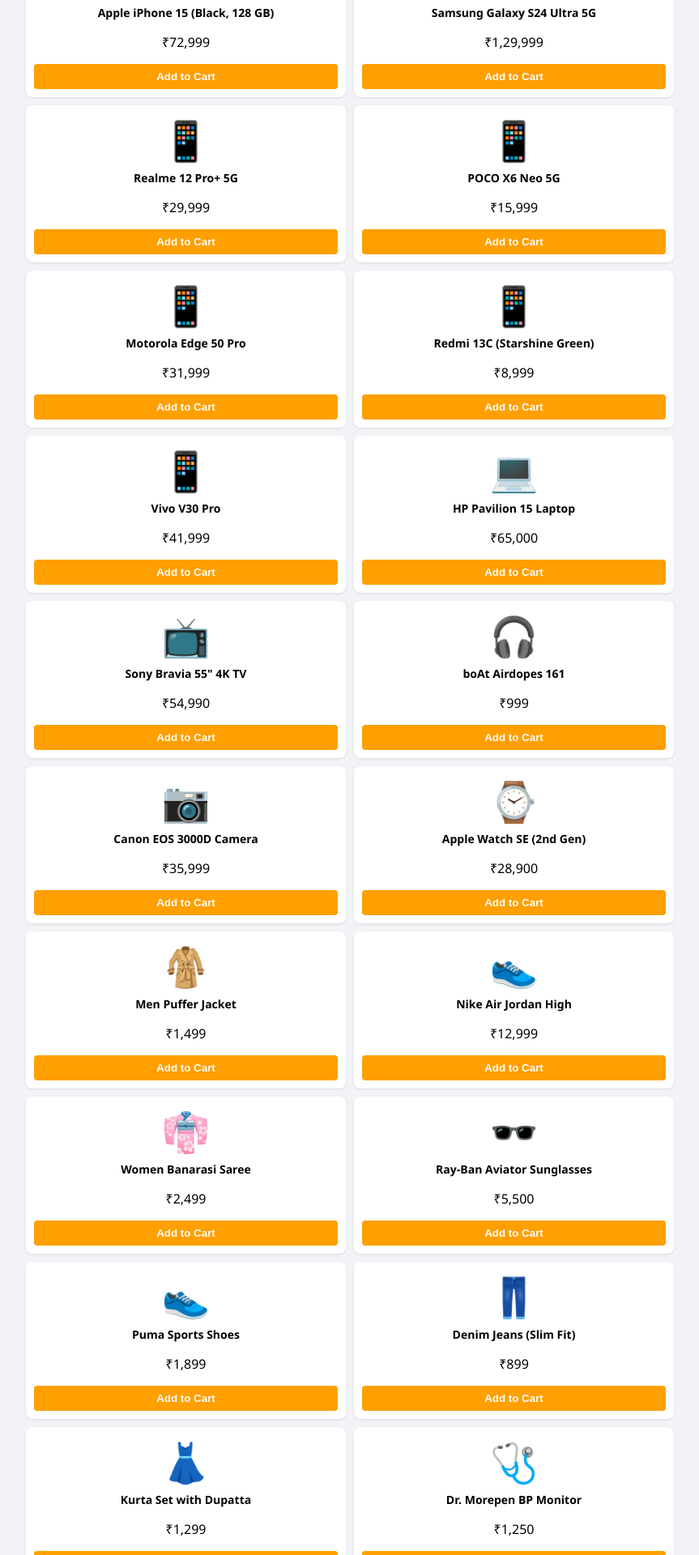
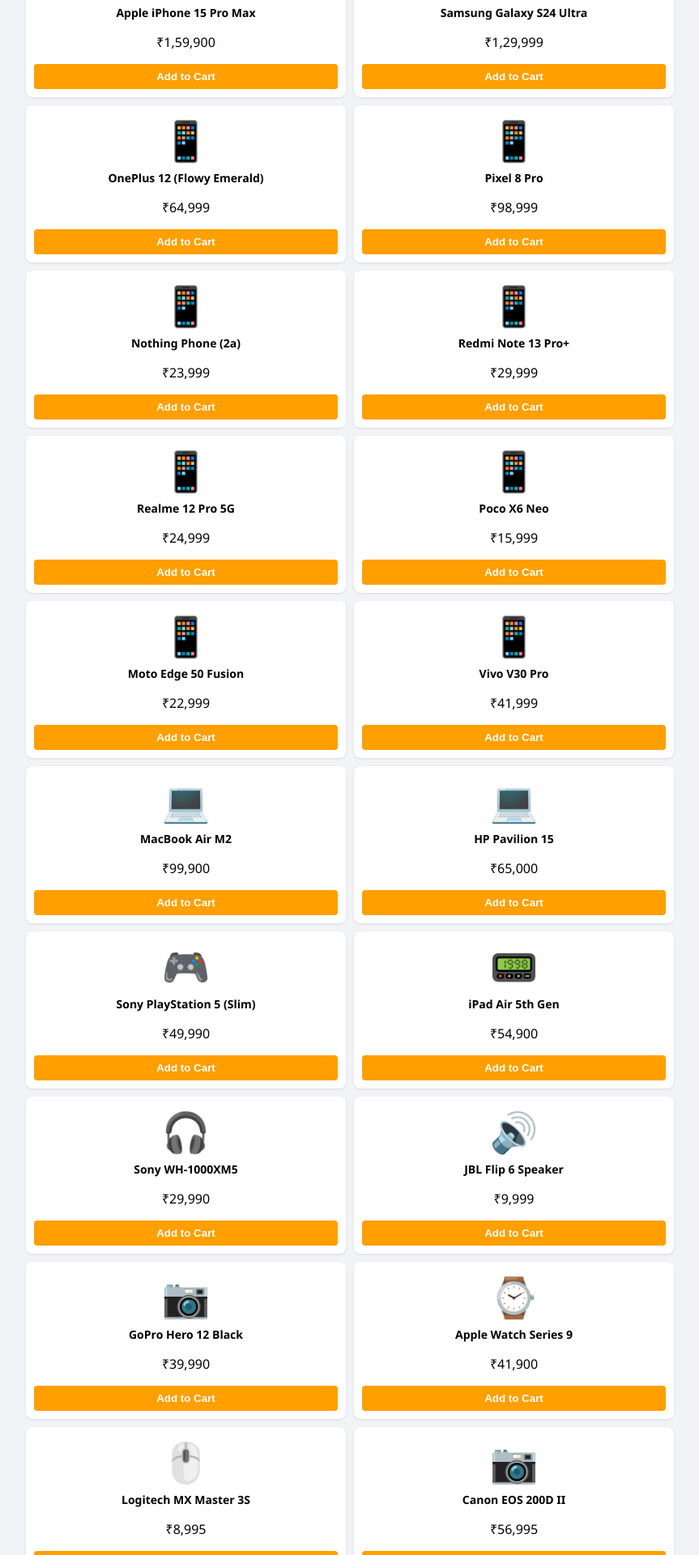
Before and after one commit to SIDHIMUSIC/E-commerce-Store-Shopping-Cart-, a React (Vite) app: page / in a window 1280 px wide. Shown: the part 260-2180 px from the top of the page at 81% size, without its empty margins (208-1071 px from the left). Built offline with nearby package versions, Linux system fonts and the light colour scheme.

Commit message:
ʜᴀʀʀʏ

```diff
--- a/src/App.jsx
+++ b/src/App.jsx
@@ -2,48 +2,84 @@
 import { useSelector, useDispatch } from 'react-redux';
 import { addToCart, removeFromCart, clearCart } from './cartSlice';
 import './App.css';
+// 🔥 MEGA STORE DATA (60+ Items)
+const PRODUCTS = [
+  // --- MOBILES (10 Items) ---
+  { id: 1, title: 'Apple iPhone 15 Pro Max', price: 159900, category: 'Mobiles', image: '📱', description: 'Natural Titanium, 256GB, A17 Pro Chip.' },
+  { id: 2, title: 'Samsung Galaxy S24 Ultra', price: 129999, category: 'Mobiles', image: '📱', description: 'AI Phone, 200MP Camera, S-Pen included.' },
+  { id: 3, title: 'OnePlus 12 (Flowy Emerald)', price: 64999, category: 'Mobiles', image: '📱', description: '16GB RAM, Snapdragon 8 Gen 3, Hasselblad Camera.' },
+  { id: 4, title: 'Pixel 8 Pro', price: 98999, category: 'Mobiles', image: '📱', description: 'Google AI, Best Camera for photos, Obsidian Black.' },
+  { id: 5, title: 'Nothing Phone (2a)', price: 23999, category: 'Mobiles', image: '📱', description: 'Transparent Design, Glyph Interface, Clean Android.' },
+  { id: 6, title: 'Redmi Note 13 Pro+', price: 29999, category: 'Mobiles', image: '📱', description: '200MP Camera, 120W Charging, Curved Display.' },
+  { id: 7, title: 'Realme 12 Pro 5G', price: 24999, category: 'Mobiles', image: '📱', description: 'Submarine Blue, Portrait Master Camera.' },
+  { id: 8, title: 'Poco X6 Neo', price: 15999, category: 'Mobiles', image: '📱', description: 'Super Slim, AMOLED Display, 5000mAh Battery.' },
+  { id: 9, title: 'Moto Edge 50 Fusion', price: 22999, category: 'Mobiles', image: '📱', description: 'Pantone Color, IP68 Waterproof, Curved Screen.' },
+  { id: 10, title: 'Vivo V30 Pro', price: 41999, category: 'Mobiles', image: '📱', description: 'Zeiss Optics, Aura Light, Best for Portraits.' },
 
-// 🔥 FLIPKART STYLE DATASET (40+ ITEMS)
-const PRODUCTS = [
-  // --- MOBILES ---
-  { id: 1, title: 'Apple iPhone 15 (Black, 128 GB)', price: 72999, category: 'Mobiles', image: '📱', description: 'Dynamic Island, 48MP Main Camera, A16 Bionic chip.' },
-  { id: 2, title: 'Samsung Galaxy S24 Ultra 5G', price: 129999, category: 'Mobiles', image: '📱', description: 'Titanium Grey, 200MP Camera, S-Pen, AI Features.' },
-  { id: 3, title: 'Realme 12 Pro+ 5G', price: 29999, category: 'Mobiles', image: '📱', description: 'Submarine Blue, Periscope Portrait Camera, 120Hz Curved Display.' },
-  { id: 4, title: 'POCO X6 Neo 5G', price: 15999, category: 'Mobiles', image: '📱', description: 'Martian Orange, AMOLED Display, 108MP Camera.' },
-  { id: 5, title: 'Motorola Edge 50 Pro', price: 31999, category: 'Mobiles', image: '📱', description: 'Luxe Lavender, 125W Charging, World’s 1st Pantone Camera.' },
-  { id: 6, title: 'Redmi 13C (Starshine Green)', price: 8999, category: 'Mobiles', image: '📱', description: 'Budget King. 50MP Camera, 5000mAh Battery.' },
-  { id: 7, title: 'Vivo V30 Pro', price: 41999, category: 'Mobiles', image: '📱', description: 'Zeiss Optics, Aura Light Portrait, Slimmest 5G Phone.' },
+  // --- ELECTRONICS & LAPTOPS (10 Items) ---
+  { id: 11, title: 'MacBook Air M2', price: 99900, category: 'Electronics', image: '💻', description: 'Super fast M2 chip, 13.6 inch Liquid Retina Display.' },
+  { id: 12, title: 'HP Pavilion 15', price: 65000, category: 'Electronics', image: '💻', description: 'Intel i5 12th Gen, 16GB RAM, Backlit Keyboard.' },
+  { id: 13, title: 'Sony PlayStation 5 (Slim)', price: 49990, category: 'Electronics', image: '🎮', description: '4K Gaming, 1TB SSD, DualSense Controller.' },
+  { id: 14, title: 'iPad Air 5th Gen', price: 54900, category: 'Electronics', image: '📟', description: 'M1 Chip, 10.9 inch Display, Blue Color.' },
+  { id: 15, title: 'Sony WH-1000XM5', price: 29990, category: 'Electronics', image: '🎧', description: 'Best Noise Cancelling Headphones, 30Hr Battery.' },
+  { id: 16, title: 'JBL Flip 6 Speaker', price: 9999, category: 'Electronics', image: '🔊', description: 'Powerful Bass, Waterproof Bluetooth Speaker.' },
+  { id: 17, title: 'GoPro Hero 12 Black', price: 39990, category: 'Electronics', image: '📷', description: '5.3K Video, Waterproof, HyperSmooth Stabilization.' },
+  { id: 18, title: 'Apple Watch Series 9', price: 41900, category: 'Electronics', image: '⌚', description: 'S9 SiP, Double Tap Gesture, ECG & Blood Oxygen.' },
+  { id: 19, title: 'Logitech MX Master 3S', price: 8995, category: 'Electronics', image: '🖱️', description: 'Ultimate Productivity Mouse, Silent Clicks.' },
+  { id: 20, title: 'Canon EOS 200D II', price: 56995, category: 'Electronics', image: '📷', description: 'DSLR Camera with 18-55mm Lens, 4K Recording.' },
 
-  // --- ELECTRONICS ---
-  { id: 10, title: 'HP Pavilion 15 Laptop', price: 65000, category: 'Electronics', image: '💻', description: 'Intel i5 12th Gen, 16GB RAM, 512GB SSD, Backlit Keyboard.' },
-  { id: 11, title: 'Sony Bravia 55" 4K TV', price: 54990, category: 'Electronics', image: '📺', description: 'Google TV, X1 4K Processor, Dolby Audio.' },
-  { id: 12, title: 'boAt Airdopes 161', price: 999, category: 'Electronics', image: '🎧', description: '40 Hours Playback, ASAP Charge, Bluetooth 5.3.' },
-  { id: 13, title: 'Canon EOS 3000D Camera', price: 35999, category: 'Electronics', image: '📷', description: 'DSLR with 18-55mm Lens, 18MP, WiFi Support.' },
-  { id: 14, title: 'Apple Watch SE (2nd Gen)', price: 28900, category: 'Electronics', image: '⌚', description: 'GPS, Health Tracking, Crash Detection, Waterproof.' },
+  // --- FASHION & SHOES (10 Items) ---
+  { id: 21, title: 'Nike Air Jordan 1 High', price: 16995, category: 'Fashion', image: '👟', description: 'Lost & Found Chicago Colorway. Premium Sneaker.' },
+  { id: 22, title: 'Adidas Ultraboost Light', price: 14999, category: 'Fashion', image: '👟', description: 'Best running shoes, maximum energy return.' },
+  { id: 23, title: 'Puma Ferrari Drift Cat', price: 7999, category: 'Fashion', image: '👟', description: 'Motorsport shoes, sleek red design.' },
+  { id: 24, title: 'Zara Men Denim Jacket', price: 3990, category: 'Fashion', image: '🧥', description: 'Classic blue denim jacket with rips.' },
+  { id: 25, title: 'Ray-Ban Aviator Gold', price: 6590, category: 'Fashion', image: '🕶️', description: 'Classic green lens, gold frame sunglasses.' },
+  { id: 26, title: 'Casio G-Shock GA-2100', price: 8995, category: 'Fashion', image: '⌚', description: 'Carbon Core Guard, "CasiOak" All Black.' },
+  { id: 27, title: 'Levi\'s 511 Slim Jeans', price: 2499, category: 'Fashion', image: '👖', description: 'Stretchable dark blue denim for men.' },
+  { id: 28, title: 'Manyavar Kurta Set', price: 4999, category: 'Fashion', image: '👘', description: 'Silk Blend Kurta Pajama for weddings.' },
+  { id: 29, title: 'Women Banarasi Saree', price: 3499, category: 'Fashion', image: '🥻', description: 'Pure silk red saree with zari work.' },
+  { id: 30, title: 'Woodland Leather Boots', price: 3995, category: 'Fashion', image: '👢', description: 'Camel color tough outdoor boots.' },
 
-  // --- FASHION (MEN & WOMEN) ---
-  { id: 20, title: 'Men Puffer Jacket', price: 1499, category: 'Fashion', image: '🧥', description: 'Black Hooded Jacket, Waterproof, heavy winter protection.' },
-  { id: 21, title: 'Nike Air Jordan High', price: 12999, category: 'Fashion', image: '👟', description: 'Premium basketball sneakers. Red and Black edition.' },
-  { id: 22, title: 'Women Banarasi Saree', price: 2499, category: 'Fashion', image: '👘', description: 'Red & Gold Silk Saree, perfect for weddings.' },
-  { id: 23, title: 'Ray-Ban Aviator Sunglasses', price: 5500, category: 'Fashion', image: '🕶️', description: 'Classic Gold Frame, Green Lens, 100% UV Protection.' },
-  { id: 24, title: 'Puma Sports Shoes', price: 1899, category: 'Fashion', image: '👟', description: 'Navy Blue Running Shoes, Soft Foam comfort.' },
-  { id: 25, title: 'Denim Jeans (Slim Fit)', price: 899, category: 'Fashion', image: '👖', description: 'Dark Blue Stretchable Denim for Men.' },
-  { id: 26, title: 'Kurta Set with Dupatta', price: 1299, category: 'Fashion', image: '👗', description: 'Cotton printed suit set for daily wear.' },
+  // --- HOME & KITCHEN (10 Items) ---
+  { id: 31, title: 'Philips Air Fryer', price: 8999, category: 'Home', image: '🍟', description: 'Fry with 90% less oil. Digital Touch Panel.' },
+  { id: 32, title: 'Dyson V8 Vacuum Cleaner', price: 32900, category: 'Home', image: '🧹', description: 'Cord-free powerful suction for home cleaning.' },
+  { id: 33, title: 'Godrej 1.5 Ton AC', price: 34990, category: 'Home', image: '❄️', description: '5 Star Inverter Split AC, Heavy Duty Cooling.' },
+  { id: 34, title: 'LG Microwave Oven', price: 12990, category: 'Home', image: '🥘', description: 'Convection oven for baking and grilling.' },
+  { id: 35, title: 'Milton Water Bottle Set', price: 999, category: 'Home', image: '🧴', description: 'Pack of 3 Thermosteel bottles, keeps water cold.' },
+  { id: 36, title: 'Prestige Gas Stove', price: 4500, category: 'Home', image: '🔥', description: '3 Burner Glass Top Gas Stove.' },
+  { id: 37, title: 'Bosch Washing Machine', price: 28990, category: 'Home', image: '🧺', description: '7kg Front Load, Fully Automatic.' },
+  { id: 38, title: 'Kent RO Water Purifier', price: 15500, category: 'Home', image: '💧', description: 'RO + UV + UF + TDS Control.' },
+  { id: 39, title: 'Sleepwell Mattress', price: 12000, category: 'Home', image: '🛏️', description: 'Queen Size Orthopedic Memory Foam Mattress.' },
+  { id: 40, title: 'Philips Smart Bulb', price: 699, category: 'Home', image: '💡', description: 'Wi-Fi enabled, 16 Million Colors LED.' },
 
-  // --- HOME, KITCHEN & MEDICAL ---
-  { id: 30, title: 'Dr. Morepen BP Monitor', price: 1250, category: 'Home', image: '🩺', description: 'Fully automatic digital blood pressure checking machine.' },
-  { id: 31, title: 'Accu-Chek Glucometer', price: 999, category: 'Home', image: '🩸', description: 'Instant sugar check kit with 10 free strips.' },
-  { id: 32, title: 'Philips Mixer Grinder', price: 3299, category: 'Home', image: '🔌', description: '750 Watt Motor, 3 Jars, Heavy duty grinding.' },
-  { id: 33, title: 'Bosch Drill Machine Kit', price: 4500, category: 'Home', image: '🛠️', description: 'Professional tool kit for home repairs and drilling.' },
-  { id: 34, title: 'Double BedSheet (Cotton)', price: 699, category: 'Home', image: '🛏️', description: 'King size floral print bedsheet with 2 pillow covers.' },
+  // --- BEAUTY & GROOMING (5 Items) ---
+  { id: 41, title: 'Philips OneBlade Trimmer', price: 1499, category: 'Medical', image: '✂️', description: 'Hybrid Trimmer and Shaver for Men.' },
+  { id: 42, title: 'L\'Oreal Paris Serum', price: 499, category: 'Medical', image: '🧴', description: 'Hyaluronic Acid Serum for glowing skin.' },
+  { id: 43, title: 'Dyson Airwrap Styler', price: 45900, category: 'Medical', image: '💇‍♀️', description: 'Hair styling without extreme heat.' },
+  { id: 44, title: 'Nivea Men Grooming Kit', price: 850, category: 'Medical', image: '🧼', description: 'Face wash, Deodorant, Shaving Foam set.' },
+  { id: 45, title: 'Maybelline Lipstick Set', price: 999, category: 'Medical', image: '💄', description: 'Pack of 4 Matte Lipsticks.' },
 
-  // --- TOYS & FOOD ---
-  { id: 40, title: 'Cadbury Celebrations Pack', price: 350, category: 'Toys', image: '🍫', description: 'Assorted chocolates gift pack for festivals.' },
-  { id: 41, title: 'Ferrero Rocher (24 Pcs)', price: 949, category: 'Toys', image: '🍫', description: 'Luxury Hazelnut Chocolates.' },
-  { id: 42, title: 'Remote Control Ferrari', price: 1199, category: 'Toys', image: '🏎️', description: 'Rechargeable racing car with LED lights.' },
-  { id: 43, title: 'Soft Teddy Bear (4 Feet)', price: 1499, category: 'Toys', image: '🧸', description: 'Pink Giant Teddy, washable fabric, very soft.' },
-  { id: 44, title: 'California Almonds (1kg)', price: 899, category: 'Toys', image: '🌰', description: 'Premium Badam Giri for health.' },
-  { id: 45, title: 'Uno Card Game', price: 199, category: 'Toys', image: '🃏', description: 'Family fun card game for kids and adults.' },
+  // --- MEDICAL & HEALTH (5 Items) ---
+  { id: 46, title: 'Omron BP Monitor', price: 2100, category: 'Medical', image: '🩺', description: 'Accurate Blood Pressure checking machine.' },
+  { id: 47, title: 'Accu-Chek Active', price: 1050, category: 'Medical', image: '🩸', description: 'Glucometer for sugar test with 50 strips.' },
+  { id: 48, title: 'Dr. Ortho Back Support', price: 599, category: 'Medical', image: '🦴', description: 'Orthopedic Lumbar Support Belt.' },
+  { id: 49, title: 'Protein Powder (ON)', price: 3200, category: 'Medical', image: '💪', description: 'Optimum Nutrition Gold Standard Whey 1kg.' },
+  { id: 50, title: 'Digital Weight Machine', price: 799, category: 'Medical', image: '⚖️', description: 'Glass top digital weighing scale.' },
+
+  // --- TOYS & GAMING (6 Items) ---
+  { id: 51, title: 'LEGO Ferrari Car', price: 2999, category: 'Toys', image: '🏎️', description: 'Technic series building block car kit.' },
+  { id: 52, title: 'Barbie Dream House', price: 4500, category: 'Toys', image: '🏰', description: 'Large dollhouse with accessories.' },
+  { id: 53, title: 'Hot Wheels 10 Pack', price: 1299, category: 'Toys', image: '🚗', description: 'Set of 10 die-cast racing cars.' },
+  { id: 54, title: 'Remote Control Drone', price: 5999, category: 'Toys', image: '🚁', description: 'HD Camera drone with 20 mins flight time.' },
+  { id: 55, title: 'Giant Teddy Bear (5ft)', price: 1899, category: 'Toys', image: '🧸', description: 'Very soft pink teddy bear, washable.' },
+  { id: 56, title: 'Uno Flip Card Game', price: 299, category: 'Toys', image: '🃏', description: 'Double sided Uno cards for extra fun.' },
+
+  // --- FOOD & CHOCOLATES (5 Items) ---
+  { id: 60, title: 'Ferrero Rocher (24pcs)', price: 999, category: 'Food', image: '🍫', description: 'Premium hazelnut chocolates box.' },
+  { id: 61, title: 'Lindt Dark Chocolate', price: 450, category: 'Food', image: '🍫', description: '85% Cocoa Dark Chocolate bar.' },
+  { id: 62, title: 'Davidoff Coffee', price: 550, category: 'Food', image: '☕', description: 'Rich Aroma Instant Coffee 100g.' },
+  { id: 63, title: 'Happilo Almonds (500g)', price: 499, category: 'Food', image: '🌰', description: 'California almonds, 100% natural.' },
+  { id: 64, title: 'Nutella Spread (750g)', price: 720, category: 'Food', image: '🍯', description: 'Hazelnut cocoa spread family pack.' },
 ];
 
 function App() {
```
